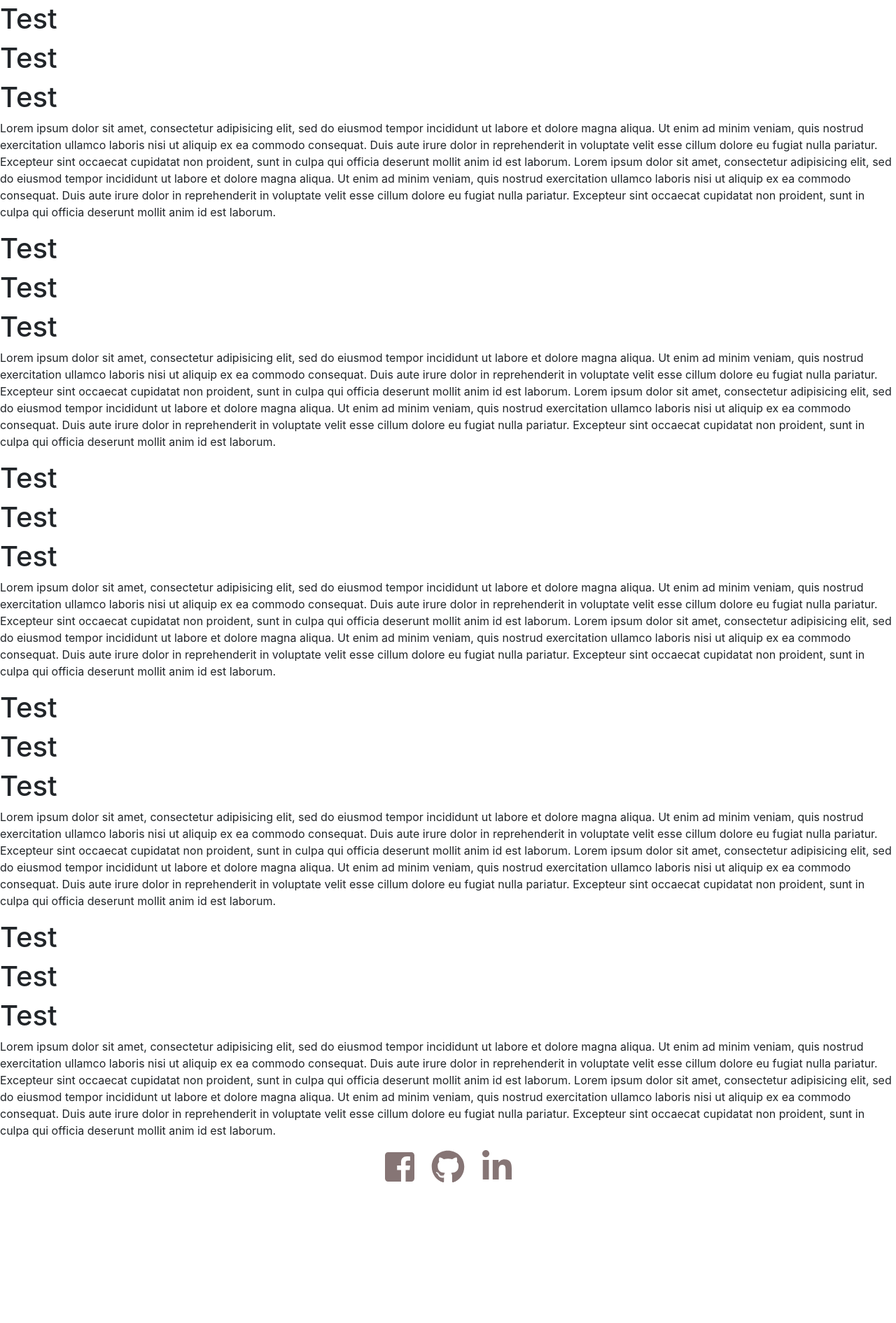
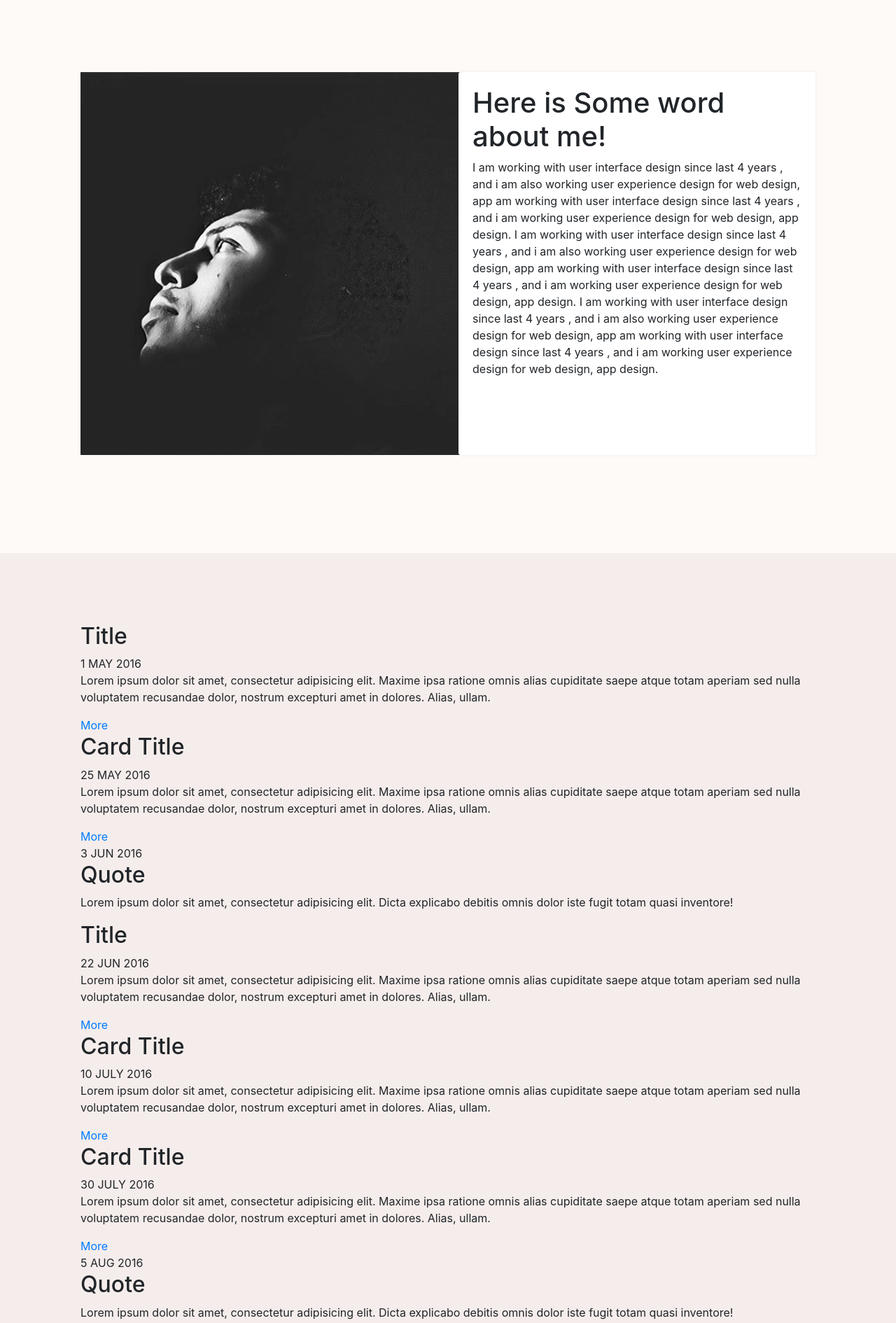
Before and after one commit to kimoantiqe/Portfolio-Karim, a plain HTML site: page index.html in a window 1280 px wide. Shown: the part 725-2615 px from the top of the page at 70% size. Before the commit the page ends 2424 px from the top, so only its background shows below. Drawn offline with nearby package versions, Linux system fonts and the light colour scheme; a script that the page names is missing.

Commit message:
Section colors , contact form , sticky menue

```diff
--- a/index.html
+++ b/index.html
@@ -15,11 +15,27 @@
 	<link rel="stylesheet" href="https://stackpath.bootstrapcdn.com/bootstrap/4.1.0/css/bootstrap.min.css" integrity="sha384-9gVQ4dYFwwWSjIDZnLEWnxCjeSWFphJiwGPXr1jddIhOegiu1FwO5qRGvFXOdJZ4" crossorigin="anonymous">
 	<link rel="stylesheet" href="https://use.fontawesome.com/releases/v5.0.10/css/all.css" integrity="sha384-+d0P83n9kaQMCwj8F4RJB66tzIwOKmrdb46+porD/OvrJ+37WqIM7UoBtwHO6Nlg" crossorigin="anonymous">
 	<script defer src="https://use.fontawesome.com/releases/v5.0.10/js/all.js" integrity="sha384-slN8GvtUJGnv6ca26v8EzVaR9DC58QEwsIk9q1QXdCU8Yu8ck/tL/5szYlBbqmS+" crossorigin="anonymous"></script>
+	<link href="https://fonts.googleapis.com/css?family=Do+Hyeon|IBM+Plex+Sans" rel="stylesheet">
 	<style type="text/css">
 	* { margin:0; padding:0; box-sizing:border-box; }
 
+	body{
+		background-color: #fefaf7;
+	}
+
+	#aboutMe{background-color: #fefaf7;padding: 100px;}
+	#projects{background-color: #f5edeb;padding: 100px;}
+	#vWork{background-color: #fefaf7;padding: 100px;}
+	#contact{background-color: #f5edeb;padding: 100px;}
+
 	.center{
 		text-align: center;
+		padding-top: 10px;
+	}
+	.content-body{
+		width: 90%;
+		margin: auto;
+        background: radial-gradient(#fefaf7, #f0f0f0);
 	}
 	.img-cont{
 		width: 100%;
@@ -43,14 +59,31 @@
 		padding-bottom: 80px;
 	}
 
+	.foot-text{
+		font-family: 'Pacifico', cursive;
+		text-align: center;
+		color: #baa4a4;
+		font-size: 40px;
+		font-weight: 1;
+		margin-top: 5px;
+	}
+
+	.cc{
+		margin-top: 5px;
+		margin-bottom: 5px;
+		font-family: 'Do Hyeon', sans-serif;
+		text-align: center;
+		color: #baa4a4;
+		font-size: 13px;
+	}
 	.nav-title{
 		font-family: 'Pacifico', cursive;
 		color: #655959 !important;
-		font-size: 27px;
+		font-size: 28px;
 	}
 	.link-social{
 		padding: 10px;
-		color: #867575;
+		color: #baa4a4;
 	}
 
 	a:hover {
@@ -62,6 +95,72 @@
 		animation: bounce 1s;
 	}
 
+	.titleA{
+		font-family: 'Do Hyeon', sans-serif;
+		color: black;
+		text-align: center;
+		font-size: 40px;
+		margin: 0;
+	}
+
+	.box{
+		width: 100%;
+		float: left;
+		height: auto;
+		height: 547px;
+		padding: 20px 20px 25px;
+		background: #fff;
+		-webkit-border-radius: 3px;
+		-moz-border-radius: 3px;
+		border-radius: 3px;
+		margin: 0 0 40px;
+		-webkit-transition: all 0.3s ease-in-out;
+		-moz-transition: all 0.3s ease-in-out;
+		-ms-transition: all 0.3s ease-in-out;
+		transition: all 0.3s ease-in-out;
+		-webkit-box-shadow: 0 0 5px rgba(0,0,0,0.06);
+		-moz-box-shadow: 0 0 5px rgba(0,0,0,0.06);
+		-ms-box-shadow: 0 0 5px rgba(0,0,0,0.06);
+		box-shadow: 0 0 5px rgba(0,0,0,0.06);
+	}
+
+	.contact-box{
+
+		width: 60%;
+		height: auto;
+		padding: 20px 20px 25px;
+		background: #fff;
+		-webkit-border-radius: 3px;
+		-moz-border-radius: 3px;
+		border-radius: 3px;
+		margin: auto;
+		-webkit-transition: all 0.3s ease-in-out;
+		-moz-transition: all 0.3s ease-in-out;
+		-ms-transition: all 0.3s ease-in-out;
+		transition: all 0.3s ease-in-out;
+		-webkit-box-shadow: 0 0 5px rgba(0,0,0,0.06);
+		-moz-box-shadow: 0 0 5px rgba(0,0,0,0.06);
+		-ms-box-shadow: 0 0 5px rgba(0,0,0,0.06);
+		box-shadow: 0 0 5px rgba(0,0,0,0.06);
+		margin-bottom: 40px;
+	}
+	.shadow{
+		box-shadow: 0 4px 8px 0 rgba(0, 0, 0, 0.2), 0 6px 20px 0 rgba(0, 0, 0, 0);
+	}
+
+	.footer{
+		background-color: #fefaf7;
+		padding: 30px;
+	}
+
+	.fnt-18{
+		font-size: 18px;
+	}
+
+	.shadow-sm{
+		box-shadow: 0 4px 8px 0 rgba(0, 0, 0, 0.14), 0 6px 20px 0 rgba(0, 0, 0, 0.14);
+	}
+}
 
 </style>
 
@@ -70,8 +169,8 @@
 <body>
 
 	<!--++++++++  Nav-Menue  ++++++++-->
-	<nav class="navbar navbar-expand-lg navbar-light bg-light fixed-top">
-		<a class="navbar-brand nav-title" href="#">Eldegwy</a>
+	<nav class="navbar navbar-expand-lg navbar-light  fixed-top fnt-18" id="nav-menue">
+		<a class="navbar-brand nav-title bouncyScroll" href="#header">Eldegwy</a>
 		<button class="navbar-toggler" type="button" data-toggle="collapse" data-target="#navbarText" aria-controls="navbarText" aria-expanded="false" aria-label="Toggle navigation">
 			<span class="navbar-toggler-icon"></span>
 		</button>
@@ -106,64 +205,162 @@
 
 	</section><br><br>
 
+
+
 	<!--++++++++  About-Me  ++++++++-->
 	<section id="aboutMe">
-		<h1>	Test</h1>
-		<h1>	Test</h1>
-		<h1>	Test</h1>
-		<p>	Lorem ipsum dolor sit amet, consectetur adipisicing elit, sed do eiusmod
-			tempor incididunt ut labore et dolore magna aliqua. Ut enim ad minim veniam,
-			quis nostrud exercitation ullamco laboris nisi ut aliquip ex ea commodo
-			consequat. Duis aute irure dolor in reprehenderit in voluptate velit esse
-			cillum dolore eu fugiat nulla pariatur. Excepteur sint occaecat cupidatat non
-			proident, sunt in culpa qui officia deserunt mollit anim id est laborum.
-			Lorem ipsum dolor sit amet, consectetur adipisicing elit, sed do eiusmod
-			tempor incididunt ut labore et dolore magna aliqua. Ut enim ad minim veniam,
-			quis nostrud exercitation ullamco laboris nisi ut aliquip ex ea commodo
-			consequat. Duis aute irure dolor in reprehenderit in voluptate velit esse
-			cillum dolore eu fugiat nulla pariatur. Excepteur sint occaecat cupidatat non
-			proident, sunt in culpa qui officia deserunt mollit anim id est laborum.
-		</p>
-	</section>
+		<div class="container">
+			<div  class="row">
 
-	<!--++++++++  P-Skills  ++++++++-->
-	<section id="pSkills">
-		<h1>	Test</h1>
-		<h1>	Test</h1>
-		<h1>	Test</h1>
-		<p>	Lorem ipsum dolor sit amet, consectetur adipisicing elit, sed do eiusmod
-			tempor incididunt ut labore et dolore magna aliqua. Ut enim ad minim veniam,
-			quis nostrud exercitation ullamco laboris nisi ut aliquip ex ea commodo
-			consequat. Duis aute irure dolor in reprehenderit in voluptate velit esse
-			cillum dolore eu fugiat nulla pariatur. Excepteur sint occaecat cupidatat non
-			proident, sunt in culpa qui officia deserunt mollit anim id est laborum.
-			Lorem ipsum dolor sit amet, consectetur adipisicing elit, sed do eiusmod
-			tempor incididunt ut labore et dolore magna aliqua. Ut enim ad minim veniam,
-			quis nostrud exercitation ullamco laboris nisi ut aliquip ex ea commodo
-			consequat. Duis aute irure dolor in reprehenderit in voluptate velit esse
-			cillum dolore eu fugiat nulla pariatur. Excepteur sint occaecat cupidatat non
-			proident, sunt in culpa qui officia deserunt mollit anim id est laborum.
-		</p>
+
+				<div class="col-xs-12 col-sm-6">
+					<div>
+						<img class="" src="about1.png">
+					</div>
+				</div>
+
+
+				<div class="col-xs-12 col-sm-6">
+					<div class="box">
+						<h1>Here is Some word about me!</h1>
+						<p>
+							I am working with user interface design since last 4 years , and i am also working user experience design for web design, app am working with user interface design since last 4 years , and i am working user experience design for web design, app design.
+							I am working with user interface design since last 4 years , and i am also working user experience design for web design, app am working with user interface design since last 4 years , and i am working user experience design for web design, app design.
+							I am working with user interface design since last 4 years , and i am also working user experience design for web design, app am working with user interface design since last 4 years , and i am working user experience design for web design, app design.
+						</p>
+
+
+					</div>
+				</div>
+			</div>
+		</div>
+
+
 	</section>
 
 	<!--++++++++  Projects  ++++++++-->
 	<section id="projects">
-		<h1>	Test</h1>
-		<h1>	Test</h1>
-		<h1>	Test</h1>
-		<p>	Lorem ipsum dolor sit amet, consectetur adipisicing elit, sed do eiusmod
-			tempor incididunt ut labore et dolore magna aliqua. Ut enim ad minim veniam,
-			quis nostrud exercitation ullamco laboris nisi ut aliquip ex ea commodo
-			consequat. Duis aute irure dolor in reprehenderit in voluptate velit esse
-			cillum dolore eu fugiat nulla pariatur. Excepteur sint occaecat cupidatat non
-			proident, sunt in culpa qui officia deserunt mollit anim id est laborum.
-			Lorem ipsum dolor sit amet, consectetur adipisicing elit, sed do eiusmod
-			tempor incididunt ut labore et dolore magna aliqua. Ut enim ad minim veniam,
-			quis nostrud exercitation ullamco laboris nisi ut aliquip ex ea commodo
-			consequat. Duis aute irure dolor in reprehenderit in voluptate velit esse
-			cillum dolore eu fugiat nulla pariatur. Excepteur sint occaecat cupidatat non
-			proident, sunt in culpa qui officia deserunt mollit anim id est laborum.
-		</p>
+		<section class="timeline">
+			<div class="container">
+				<div class="timeline-item">
+					<div class="timeline-img"></div>
+
+					<div class="timeline-content js--fadeInLeft">
+						<h2>Title</h2>
+						<div class="date">1 MAY 2016</div>
+						<p>Lorem ipsum dolor sit amet, consectetur adipisicing elit. Maxime ipsa ratione omnis alias cupiditate saepe atque totam aperiam sed nulla voluptatem recusandae dolor, nostrum excepturi amet in dolores. Alias, ullam.</p>
+						<a class="bnt-more" href="javascript:void(0)">More</a>
+					</div>
+				</div>
+
+				<div class="timeline-item">
+
+					<div class="timeline-img"></div>
+
+					<div class="timeline-content timeline-card js--fadeInRight">
+						<div class="timeline-img-header">
+							<h2>Card Title</h2>
+						</div>
+						<div class="date">25 MAY 2016</div>
+						<p>Lorem ipsum dolor sit amet, consectetur adipisicing elit. Maxime ipsa ratione omnis alias cupiditate saepe atque totam aperiam sed nulla voluptatem recusandae dolor, nostrum excepturi amet in dolores. Alias, ullam.</p>
+						<a class="bnt-more" href="javascript:void(0)">More</a>
+					</div>
+
+				</div>
+
+				<div class="timeline-item">
+
+					<div class="timeline-img"></div>
+
+					<div class="timeline-content js--fadeInLeft">
+						<div class="date">3 JUN 2016</div>
+						<h2>Quote</h2>
+						<blockquote>Lorem ipsum dolor sit amet, consectetur adipisicing elit. Dicta explicabo debitis omnis dolor iste fugit totam quasi inventore!</blockquote>
+					</div>
+				</div>
+
+				<div class="timeline-item">
+
+					<div class="timeline-img"></div>
+
+					<div class="timeline-content js--fadeInRight">
+						<h2>Title</h2>
+						<div class="date">22 JUN 2016</div>
+						<p>Lorem ipsum dolor sit amet, consectetur adipisicing elit. Maxime ipsa ratione omnis alias cupiditate saepe atque totam aperiam sed nulla voluptatem recusandae dolor, nostrum excepturi amet in dolores. Alias, ullam.</p>
+						<a class="bnt-more" href="javascript:void(0)">More</a>
+					</div>
+				</div>
+
+				<div class="timeline-item">
+
+					<div class="timeline-img"></div>
+
+					<div class="timeline-content timeline-card js--fadeInLeft">
+						<div class="timeline-img-header">
+							<h2>Card Title</h2>
+						</div>
+						<div class="date">10 JULY 2016</div>
+						<p>Lorem ipsum dolor sit amet, consectetur adipisicing elit. Maxime ipsa ratione omnis alias cupiditate saepe atque totam aperiam sed nulla voluptatem recusandae dolor, nostrum excepturi amet in dolores. Alias, ullam.</p>
+						<a class="bnt-more" href="javascript:void(0)">More</a>
+					</div>
+				</div>
+
+				<div class="timeline-item">
+
+					<div class="timeline-img"></div>
+
+					<div class="timeline-content timeline-card js--fadeInRight">
+						<div class="timeline-img-header">
+							<h2>Card Title</h2>
+						</div>
+						<div class="date">30 JULY 2016</div>
+						<p>Lorem ipsum dolor sit amet, consectetur adipisicing elit. Maxime ipsa ratione omnis alias cupiditate saepe atque totam aperiam sed nulla voluptatem recusandae dolor, nostrum excepturi amet in dolores. Alias, ullam.</p>
+						<a class="bnt-more" href="javascript:void(0)">More</a>
+					</div>
+				</div>
+
+				<div class="timeline-item">
+
+					<div class="timeline-img"></div>
+
+					<div class="timeline-content js--fadeInLeft">
+						<div class="date">5 AUG 2016</div>
+						<h2>Quote</h2>
+						<blockquote>Lorem ipsum dolor sit amet, consectetur adipisicing elit. Dicta explicabo debitis omnis dolor iste fugit totam quasi inventore!</blockquote>
+					</div>
+				</div>
+
+				<div class="timeline-item">
+
+					<div class="timeline-img"></div>
+
+					<div class="timeline-content timeline-card js--fadeInRight">
+						<div class="timeline-img-header">
+							<h2>Card Title</h2>
+						</div>
+						<div class="date">19 AUG 2016</div>
+						<p>Lorem ipsum dolor sit amet, consectetur adipisicing elit. Maxime ipsa ratione omnis alias cupiditate saepe atque totam aperiam sed nulla voluptatem recusandae dolor, nostrum excepturi amet in dolores. Alias, ullam.</p>
+						<a class="bnt-more" href="javascript:void(0)">More</a>
+					</div>
+				</div>
+
+				<div class="timeline-item">
+
+					<div class="timeline-img"></div>
+
+					<div class="timeline-content js--fadeInLeft">
+						<div class="date">1 SEP 2016</div>
+						<h2>Title</h2>
+						<p>Lorem ipsum dolor sit amet, consectetur adipisicing elit. Maxime ipsa ratione omnis alias cupiditate saepe atque totam aperiam sed nulla voluptatem recusandae dolor, nostrum excepturi amet in dolores. Alias, ullam.</p>
+						<a class="bnt-more" href="javascript:void(0)">More</a>
+					</div>
+				</div>
+
+
+
+			</div>
+		</section>
+
 	</section>
 
 	<!--++++++++  Volunteer Work ++++++++-->
@@ -188,34 +385,47 @@
 
 	<!--++++++++ Contact Me  ++++++++-->
 	<section id="contact">
-		<h1>	Test</h1>
-		<h1>	Test</h1>
-		<h1>	Test</h1>
-		<p>	Lorem ipsum dolor sit amet, consectetur adipisicing elit, sed do eiusmod
-			tempor incididunt ut labore et dolore magna aliqua. Ut enim ad minim veniam,
-			quis nostrud exercitation ullamco laboris nisi ut aliquip ex ea commodo
-			consequat. Duis aute irure dolor in reprehenderit in voluptate velit esse
-			cillum dolore eu fugiat nulla pariatur. Excepteur sint occaecat cupidatat non
-			proident, sunt in culpa qui officia deserunt mollit anim id est laborum.
-			Lorem ipsum dolor sit amet, consectetur adipisicing elit, sed do eiusmod
-			tempor incididunt ut labore et dolore magna aliqua. Ut enim ad minim veniam,
-			quis nostrud exercitation ullamco laboris nisi ut aliquip ex ea commodo
-			consequat. Duis aute irure dolor in reprehenderit in voluptate velit esse
-			cillum dolore eu fugiat nulla pariatur. Excepteur sint occaecat cupidatat non
-			proident, sunt in culpa qui officia deserunt mollit anim id est laborum.
-		</p>
+
+		<div class="container contact-box">
+			<h1>Get In touch</h1>
+			<form>
+				<div class="row form-group">
+					<div class="col">
+						<input type="text" class="form-control" placeholder="Name">
+					</div>
+					<div class="col">
+						<input type="text" class="form-control" placeholder="Email">
+					</div>
+				</div>
+				<div class="form-group">
+					<input type="text" class="form-control" placeholder="Subject">
+
+				</div>
+				<div class="form-group">
+					<textarea rows="6" class="form-control" placeholder="Your Messege here.."></textarea>
+				</div>
+				<button type="submit" class="btn">Submit</button>
+			</form>
+		</div>
+
+
+
 	</section>
 
 	<!--++++++++Footer++++++++-->
 	<section id="footer">
-		<div>
-			<div class="center">
-				<a href="" class="link-social"><i class="fab fa-facebook-square fa-3x" fa-3x"></i></a>
-				<a href="" class="link-social"><i class="fab fa-github fa-3x"></i> </a>
-				<a href="" class="link-social"><i class="fab fa-linkedin-in fa-3x"></i></a>
+		<div class="footer">
+			<h1 class="foot-text">Eldegwy</h1>
+			<div>
+				<div class="center">
+					<a href="" class="link-social"><i class="fab fa-facebook-square fa-2x" fa-3x"></i></a>
+					<a href="" class="link-social"><i class="fab fa-github fa-2x"></i> </a>
+					<a href="" class="link-social"><i class="fab fa-linkedin-in fa-2x"></i></a>
+
+				</div>
 
 			</div>
-
+			<h4 class="cc">©2018 Karim Eldegwy. All Rights Reserved</h4>
 		</div>
 
 	</section>
@@ -282,10 +492,23 @@
 		$('a.bouncyScroll').on('click', function(event) {
 			$('html, body').stop().animate({
 				//Move to href location
-				scrollTop: $($(this).attr('href')).offset().top + 20
+				scrollTop: $($(this).attr('href')).offset().top-70
 			}, 1100, 'easeInOutExpo'); //Using easing plugin
 			event.preventDefault();
 		});
 	</script>
+
+	<script type="text/javascript">
+		$(function() {
+    $(window).scroll(function() {
+        var scroll = $(window).scrollTop();
+        if (scroll >= 97) {
+            $("#nav-menue").addClass('bg-light shadow-sm');
+        } else {
+            $("#nav-menue").removeClass("bg-light shadow-sm");
+        }
+    });
+});
+	</script>
 </body>
 </html>
```
Also changed, not shown: about.PNG (added), about1.PNG (added).
